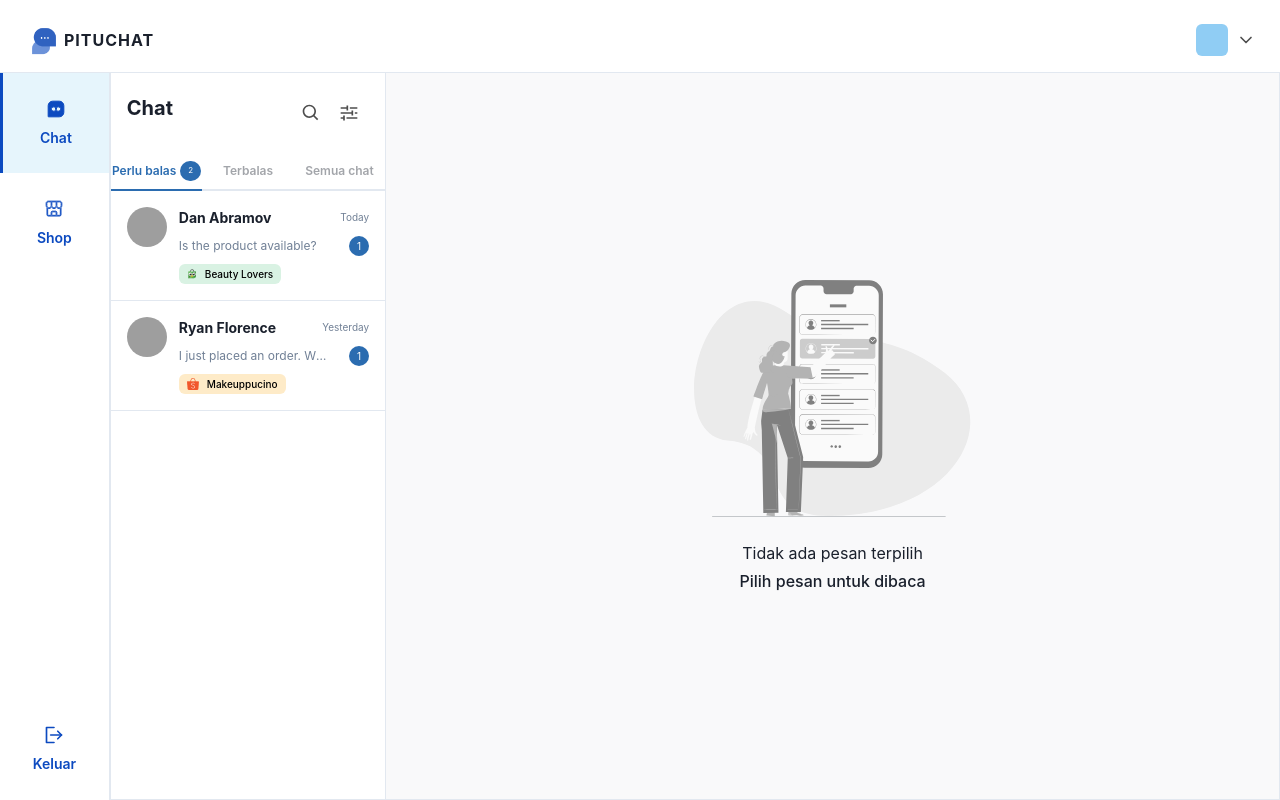
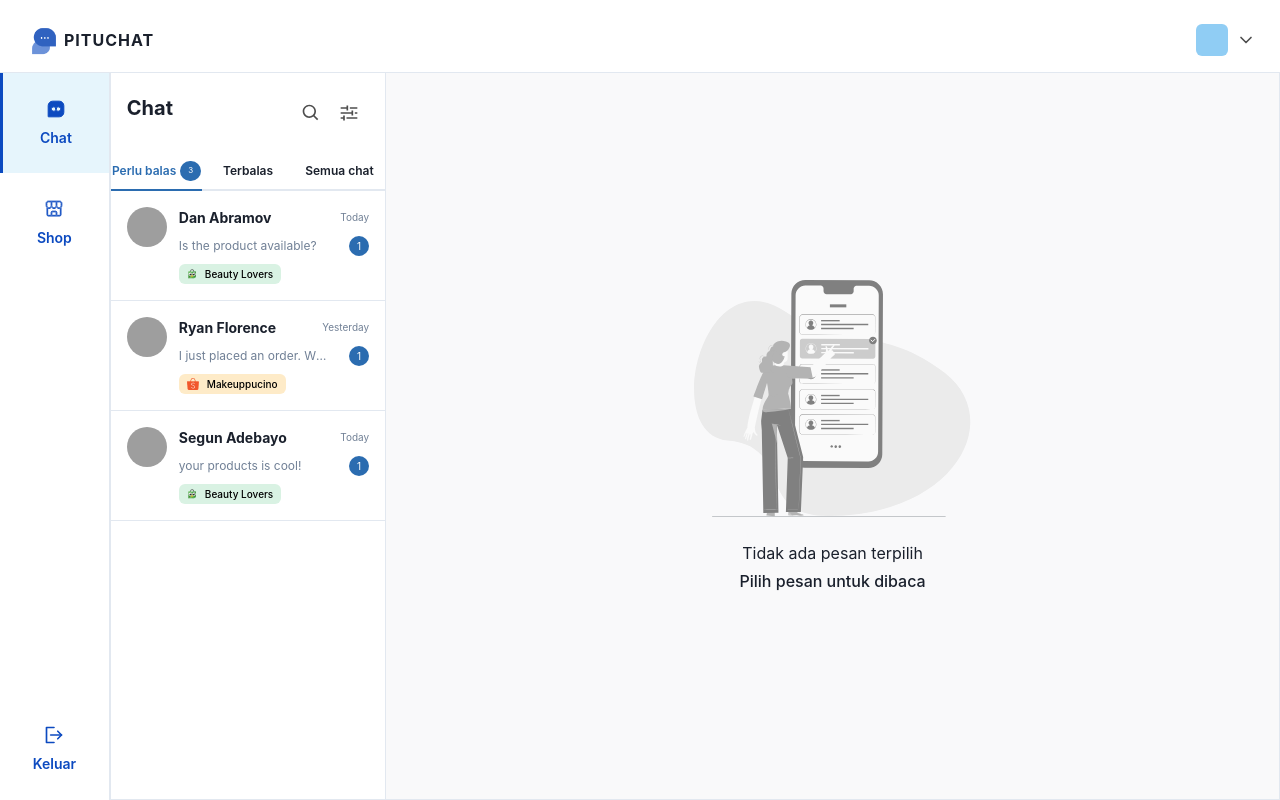
Before and after one commit to nrlheni/pituchat-app, a React (Create React App) app: page /chat in a window 1280 px wide. Built offline with nearby package versions, Linux system fonts and the light colour scheme; grey boxes are pictures that could not be loaded.

Commit message:
refactor: update some styles and functionalities in chat page

```diff
--- a/src/app/auth/chat/page.jsx
+++ b/src/app/auth/chat/page.jsx
@@ -59,7 +59,7 @@ export const Index = () => {
             messages: [
                 { type: "received", text: "Is the product available?", timestamp: "Yesterday" },
             ],
-        unreadCount: 1,
+            unrepliedCount: 1,
         },
         {
             id: 2,
@@ -80,13 +80,52 @@ export const Index = () => {
                 { type: "sent", text: "Hi!", timestamp: "Yesterday" },
                 { type: "received", text: "I just placed an order. When will it be shipped?", timestamp: "Just now" },
             ],
-        unreadCount: 1,
+            unrepliedCount: 1,
+        },
+        {
+            id: 3,
+            title: "Segun Adebayo",
+            timestamp: "Today",
+            marketplace: {
+                name: "Tokopedia",
+                logo: TokpedLogo,
+                icon: TokpedIcon,
+                color: "#D9F2E3"
+            },
+            tag: {
+                name: "Beauty Lovers",
+            },
+            avatar: "https://bit.ly/sage-adebayo",
+            messages: [
+                { type: "received", text: "your products is cool!", timestamp: "Yesterday" },
+            ],
+            unrepliedCount: 1,
+        },
+        {
+            id: 4,
+            title: "Prosper Otemuyiwa",
+            timestamp: "Yesterday",
+            marketplace: {
+                name: "Shopee",
+                logo: ShopeeLogo,
+                icon: ShopeeIcon,
+                color: "orange.100"
+            },
+            tag: {
+                name: "Makeuppucino",
+            },
+            avatar: "https://bit.ly/prosper-baba",
+            messages: [
+                { type: "received", text: "Hello", timestamp: "Yesterday" },
+                { type: "sent", text: "Hi! Anything I can help? ", timestamp: "Yesterday" },
+            ],
+            unrepliedCount: 0,
         },
     ]);
 
     const globalChatData = {
-        totalUnread: chatData.reduce((sum, chat) => sum + chat.unreadCount, 0),
-        totalReplied: 0,
+        totalUnreplied: chatData.reduce((sum, chat) => sum + chat.unrepliedCount, 0),
+        totalReplied: chatData.filter(chat => chat.unrepliedCount === 0).length,
         totalChats: chatData.length,
     };
 
@@ -97,15 +136,24 @@ export const Index = () => {
 
     const selectChat = (id) => {
         setChatData((prevData) =>
-            prevData.map((chat) =>
-                chat.id === id ? { ...chat, unreadCount: 0 } : chat
-            )
+            prevData.map((chat) => {
+                if (chat.id === id) {
+                    const lastMessage = chat.messages[chat.messages.length - 1];
+                    return {
+                        ...chat,
+                        unrepliedCount: lastMessage.type === "sent" ? 0 : chat.unrepliedCount,
+                    };
+                }
+                return chat;
+            })
         );
         setSelectedChatId(id);
     };
 
     const sendMessage = () => {
         if (inputValue.trim() === "") return;
+
+        const timestamp = new Date().toLocaleTimeString();
 
         setChatData((prevData) =>
             prevData.map((chat) =>
@@ -114,8 +162,9 @@ export const Index = () => {
                           ...chat,
                           messages: [
                               ...chat.messages,
-                              { type: "sent", text: inputValue, timestamp: new Date().toLocaleTimeString() },
+                              { type: "sent", text: inputValue, timestamp },
                           ],
+                          unrepliedCount: chat.unrepliedCount > 0 ? 0 : chat.unrepliedCount,
                       }
                     : chat
             )
@@ -165,26 +214,34 @@ export const Index = () => {
                 <Stack w="full">
                     <Tabs size="md">
                         <TabList w="full" alignItems="center">
-                            <Tab px={0} py={2} w={1/3} fontSize={'12px'} fontWeight={600}>
+                            <Tab px={0} py={2} w={1/3} fontSize={'12px'} fontWeight={600} isDisabled={globalChatData.totalUnreplied === 0}>
                                 <HStack gap={1} justifyContent="flex-end">
                                     <Text>Perlu balas</Text>
+                                    {globalChatData.totalUnreplied > 0 && (
                                         <Tag size="sm" display="flex" alignItems="center" justifyContent="center" textAlign="center" bgColor="blue.600" fontSize="8px" fontWeight={400} color="white" borderRadius="full">
-                                        {globalChatData.totalUnread}
+                                            {globalChatData.totalUnreplied}
                                         </Tag>
+                                    )}
                                 </HStack>
-
                             </Tab>
-                            <Tab px={0} w={1/3} fontSize={'12px'} fontWeight={600} isDisabled>Terbalas</Tab>
-                            <Tab px={0} w={1/3} fontSize={'12px'} fontWeight={600} isDisabled>Semua chat</Tab>
+                            <Tab px={0} w={1/3} fontSize={'12px'} fontWeight={600} isDisabled={globalChatData.totalReplied === 0}>
+                                <HStack gap={1} justifyContent="flex-end">
+                                        <Text>Terbalas</Text>
+                                </HStack>
+                            </Tab>
+                            <Tab px={0} w={1/3} fontSize={'12px'} fontWeight={600}>
+                                <HStack gap={1} justifyContent="flex-end">
+                                    <Text>Semua chat</Text>
+                                </HStack>
+                            </Tab>
                         </TabList>
                         <TabPanels>
-                            <TabPanel w="full" p={0}>
-                                {chatData.map((chat) => (
+                            <TabPanel w="full" p={0} overflowY="auto" maxH="67vh">
+                                {chatData.filter(chat => chat.unrepliedCount > 0).map((chat) => (
                                     <Box
                                         key={chat.id}
                                         w="full"
                                         borderBottomWidth="1px"
-                                        overflow="hidden"
                                         px={4}
                                         py={4}
                                         right={0}
@@ -204,10 +261,12 @@ export const Index = () => {
                                                 <Text fontSize="10px" color="gray.500">{chat.timestamp}</Text>
                                             </HStack>
                                             <HStack w="full" justifyContent="space-between">
-                                            <Text fontSize="12px" color="gray.500" overflow="hidden" whiteSpace="nowrap" textOverflow="ellipsis" maxWidth="150px">{chat.messages[chat.messages.length - 1].text}</Text>
-                                            {chat.unreadCount > 0 && (
+                                                <Text fontSize="12px" color="gray.500" overflow="hidden" whiteSpace="nowrap" textOverflow="ellipsis" maxWidth="150px">
+                                                    {chat.messages[chat.messages.length - 1].text}
+                                                </Text>
+                                                {chat.unrepliedCount > 0 && (
                                                     <Tag size="sm" display="flex" alignItems="center" justifyContent="center" textAlign="center" bgColor="blue.600" fontSize="10px" fontWeight={400} color="white" borderRadius="full">
-                                                    {chat.unreadCount}
+                                                        {chat.unrepliedCount}
                                                     </Tag>
                                                 )}
                                             </HStack>
@@ -219,8 +278,80 @@ export const Index = () => {
                                     </Box>
                                 ))}
                             </TabPanel>
-                            <TabPanel>ini content terbalas</TabPanel>
-                            <TabPanel>ini content semua chat</TabPanel>
+                            <TabPanel w="full" p={0} overflowY="auto" maxH="67vh">
+                                {chatData.filter(chat => chat.unrepliedCount === 0).map((chat) => (
+                                    <Box
+                                        key={chat.id}
+                                        w="full"
+                                        borderBottomWidth="1px"
+                                        px={4}
+                                        py={4}
+                                        right={0}
+                                        display="flex"
+                                        alignItems="flex-start"
+                                        onClick={() => {
+                                            selectChat(chat.id);
+                                        }}
+                                        cursor="pointer"
+                                        _hover={{ bgColor: "#F9F9FA" }}
+                                        _active={{ bgColor: "#F9F9FA" }}
+                                    >
+                                        <Avatar w="40px" h="40px" name={chat.title} src={chat.avatar} />
+                                        <VStack w="full" align="start" ml={3} spacing={2} p={0}>
+                                            <HStack w="full" justifyContent="space-between">
+                                                <Text fontSize="14px" fontWeight="bold">{chat.title}</Text>
+                                                <Text fontSize="10px" color="gray.500">{chat.timestamp}</Text>
+                                            </HStack>
+                                            <HStack w="full" justifyContent="space-between">
+                                                <Text fontSize="12px" color="gray.500" overflow="hidden" whiteSpace="nowrap" textOverflow="ellipsis" maxWidth="150px">
+                                                    {chat.messages[chat.messages.length - 1].text}
+                                                </Text>
+                                            </HStack>
+                                            <Tag w="auto" h="20px" justifyContent="center" size='xs' bgColor={chat.marketplace.color} borderRadius='md' gap={2} px={2} py={1}>
+                                                <Image src={chat.marketplace.icon} />
+                                                <TagLabel color="black" fontSize="10px" fontWeight={500}>{chat.tag.name}</TagLabel>
+                                            </Tag>
+                                        </VStack>
+                                    </Box>
+                                ))}
+                            </TabPanel>
+                            <TabPanel w="full" p={0} overflowY="auto" maxH="67vh">
+                                {chatData.map((chat) => (
+                                    <Box
+                                        key={chat.id}
+                                        w="full"
+                                        borderBottomWidth="1px"
+                                        px={4}
+                                        py={4}
+                                        right={0}
+                                        display="flex"
+                                        alignItems="flex-start"
+                                        onClick={() => {
+                                            selectChat(chat.id);
+                                        }}
+                                        cursor="pointer"
+                                        _hover={{ bgColor: "#F9F9FA" }}
+                                        _active={{ bgColor: "#F9F9FA" }}
+                                    >
+                                        <Avatar w="40px" h="40px" name={chat.title} src={chat.avatar} />
+                                        <VStack w="full" align="start" ml={3} spacing={2} p={0}>
+                                            <HStack w="full" justifyContent="space-between">
+                                                <Text fontSize="14px" fontWeight="bold">{chat.title}</Text>
+                                                <Text fontSize="10px" color="gray.500">{chat.timestamp}</Text>
+                                            </HStack>
+                                            <HStack w="full" justifyContent="space-between">
+                                                <Text fontSize="12px" color="gray.500" overflow="hidden" whiteSpace="nowrap" textOverflow="ellipsis" maxWidth="150px">
+                                                    {chat.messages[chat.messages.length - 1].text}
+                                                </Text>
+                                            </HStack>
+                                            <Tag w="auto" h="20px" justifyContent="center" size='xs' bgColor={chat.marketplace.color} borderRadius='md' gap={2} px={2} py={1}>
+                                                <Image src={chat.marketplace.icon} />
+                                                <TagLabel color="black" fontSize="10px" fontWeight={500}>{chat.tag.name}</TagLabel>
+                                            </Tag>
+                                        </VStack>
+                                    </Box>
+                                ))}
+                            </TabPanel>
                         </TabPanels>
                     </Tabs>
                 </Stack>
```
Lines whose indentation alone changed are shown as unchanged.
